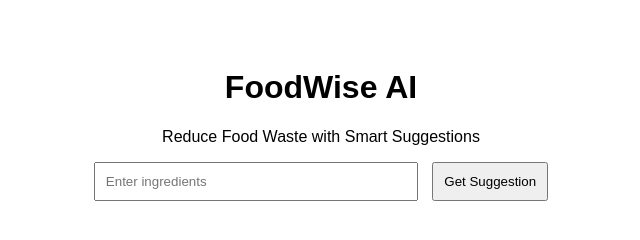
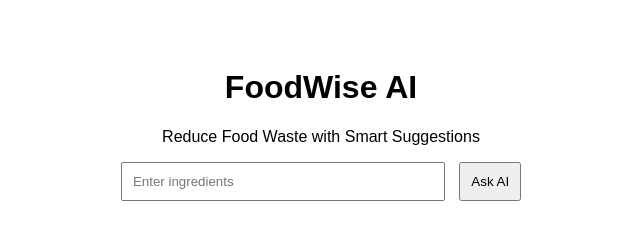
Before and after one commit to 24Ridhima/FoodWise-AI, a plain HTML site: page index.html in a window 1280 px wide. Shown: the whole page, without its empty margins (319-959 px from the left). Drawn offline with Linux system fonts and the light colour scheme.

Commit message:
Update index.html

```diff
--- a/index.html
+++ b/index.html
@@ -12,9 +12,7 @@
 
 <input type="text" id="userInput" placeholder="Enter ingredients">
 
-<button onclick="getResponse()">
-Get Suggestion
-</button>
+<button onclick="getResponse()">Ask AI</button>
 
 <div id="response"></div>
 
```
